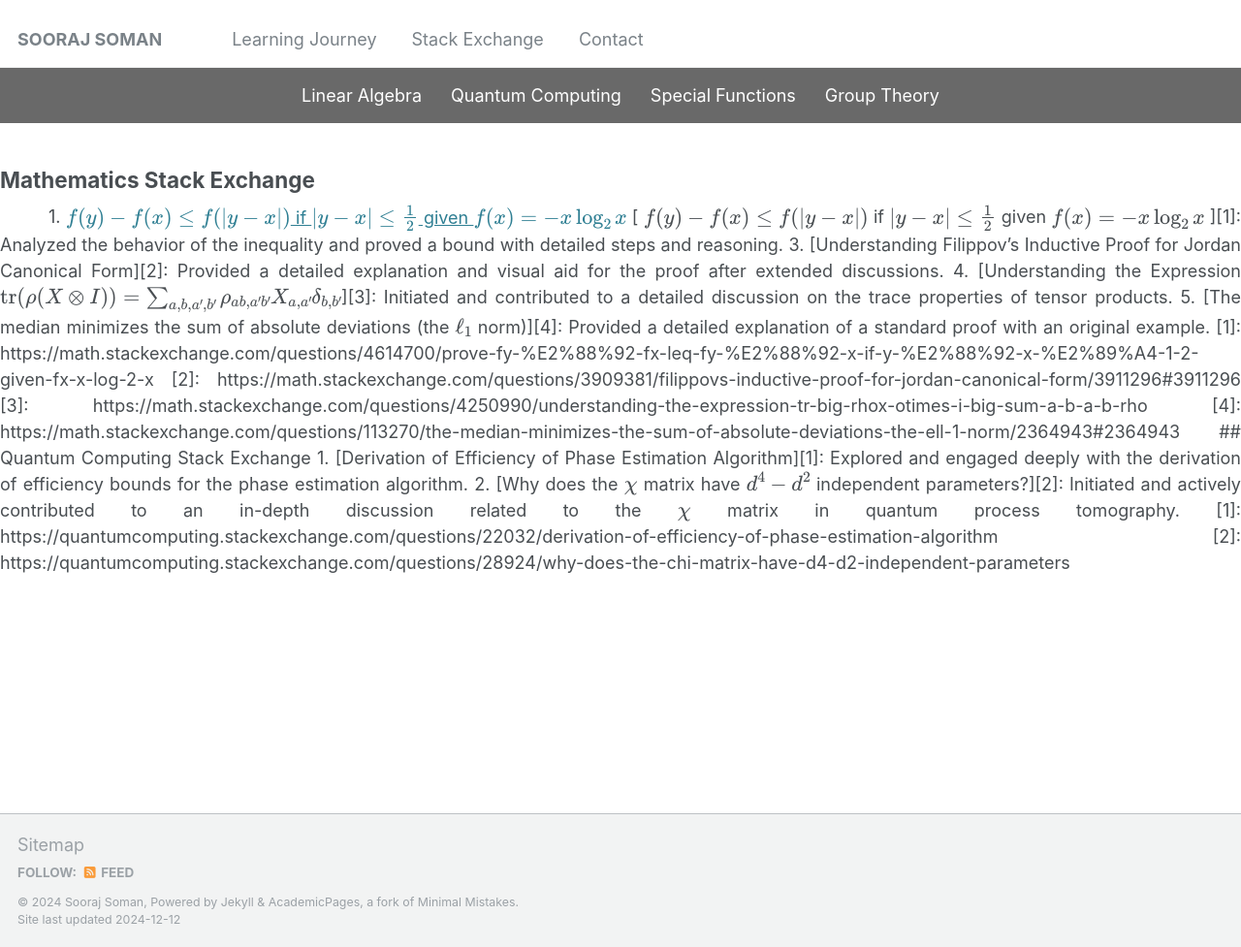
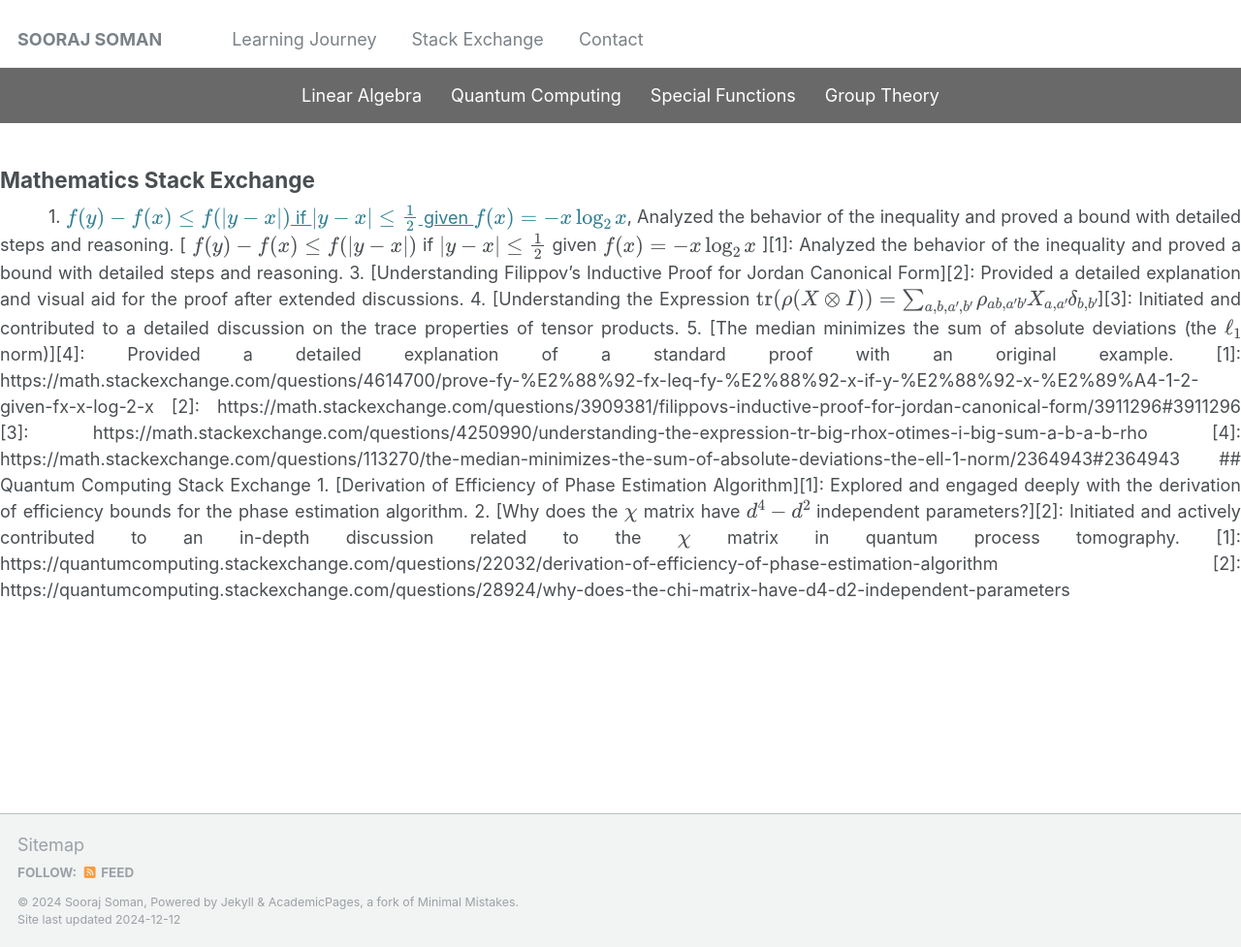
Before and after one commit to soorajss1729/soorajss1729.github.io, a Jekyll site: the page built from _stac/stac.md, in a window 1280 px wide and 977 px high. Shown: the whole window at 97% size. Built offline with Jekyll 4.4.1, drawn with Linux system fonts in a browser that asks for light colours.

Commit message:
Update stac.md

```diff
--- a/_stac/stac.md
+++ b/_stac/stac.md
@@ -33,7 +33,7 @@
 
 <div class="text-block">
 
-1. <a href="https://math.stackexchange.com/questions/4614700/prove-fy-%E2%88%92-fx-leq-fy-%E2%88%92-x-if-y-%E2%88%92-x-%E2%89%A4-1-2-given-fx-x-log-2-x">$f(y) - f(x) \leq f(|y - x|)$ if $|y - x| \leq \frac{1}{2}$ given $f(x) = -x \log_2 x$</a>
+1. <a href="https://math.stackexchange.com/questions/4614700/prove-fy-%E2%88%92-fx-leq-fy-%E2%88%92-x-if-y-%E2%88%92-x-%E2%89%A4-1-2-given-fx-x-log-2-x">$f(y) - f(x) \leq f(|y - x|)$ if $|y - x| \leq \frac{1}{2}$ given $f(x) = -x \log_2 x$</a>, Analyzed the behavior of the inequality and proved a bound with detailed steps and reasoning.
 
   [ $f(y) - f(x) \leq f(|y - x|)$ if $|y - x| \leq \frac{1}{2}$ given $f(x) = -x \log_2 x$
 ][1]: Analyzed the behavior of the inequality and proved a bound with detailed steps and reasoning.
```
